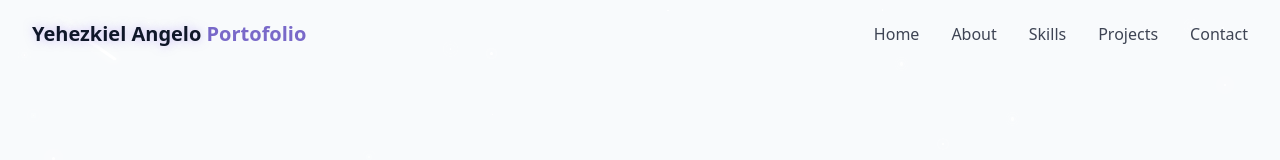
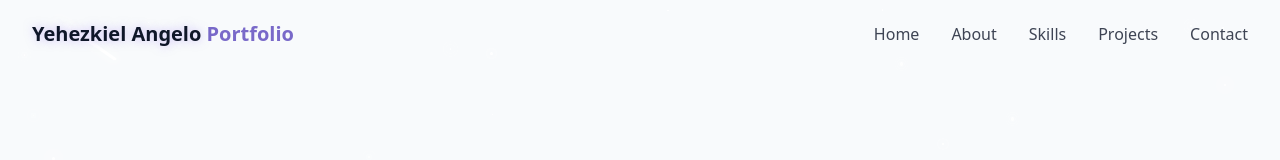
Before and after one commit to yehezkielwinatali/portofolio1, a React (Vite) app: page / in a window 1280 px wide. Shown: the top 160 px of the page. Built offline with nearby package versions, Linux system fonts and the light colour scheme.

Commit message:
changing to portfolio

```diff
--- a/index.html
+++ b/index.html
@@ -1,10 +1,10 @@
-<!DOCTYPE html>
+<!doctype html>
 <html lang="en">
   <head>
     <meta charset="UTF-8" />
     <link rel="icon" type="image/svg+xml" href="/cat.svg" />
     <meta name="viewport" content="width=device-width, initial-scale=1.0" />
-    <title>Angelo's Portofolio</title>
+    <title>Angelo's Portfolio</title>
   </head>
   <body>
     <div id="root"></div>
--- a/src/components/Navbar.jsx
+++ b/src/components/Navbar.jsx
@@ -48,7 +48,7 @@ const Navbar = () => {
         >
           <span className="relative z-10">
             <span className="text-glow text-foreground">Yehezkiel Angelo</span>{" "}
-            Portofolio
+            Portfolio
           </span>
         </a>
         {/* Desktop Nav */}
```
